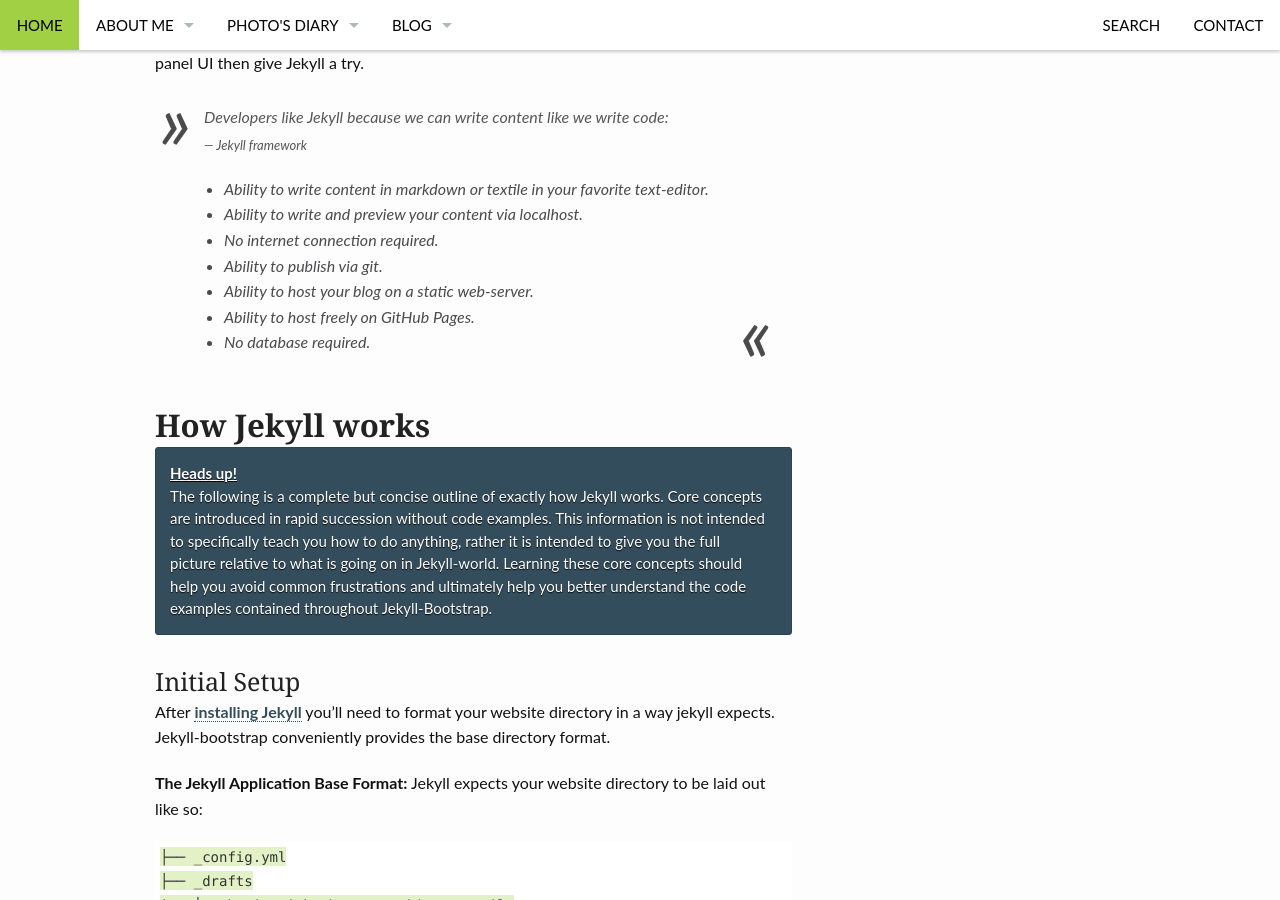
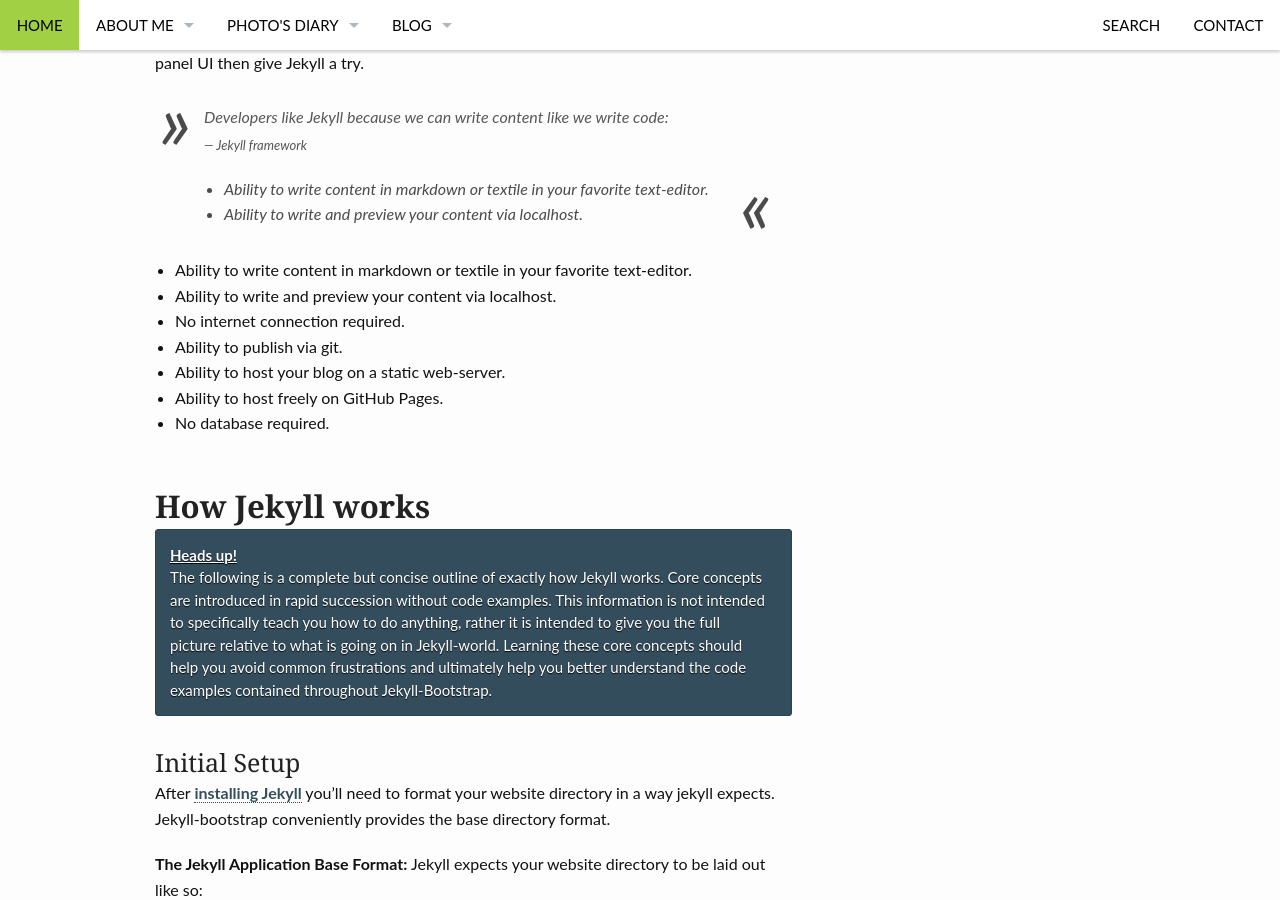
Before and after one commit to duybuidotvn/duybuidotvn.github.io, a Jekyll site: the page built from _posts/technical/2015-09-05-jekyll-instruction.md, in a window 1280 px wide and 900 px high, scrolled down 1349 px. Built offline with Jekyll 4.4.1, drawn with Linux system fonts in a browser that asks for light colours.

Commit message:
130515-446-jekyll

```diff
--- a/_posts/technical/2015-09-05-jekyll-instruction.md
+++ b/_posts/technical/2015-09-05-jekyll-instruction.md
@@ -51,6 +51,9 @@
 Therefore if you like to keep things simple and you prefer the command-line over an admin panel UI then give Jekyll a try.
 > Developers like Jekyll because we can write content like we write code:
 <cite>Jekyll framework</cite>
+-   Ability to write content in markdown or textile in your favorite text-editor.
+-   Ability to write and preview your content via localhost.
+
 - Ability to write content in markdown or textile in your favorite text-editor.
 - Ability to write and preview your content via localhost.
 - No internet connection required.
```
